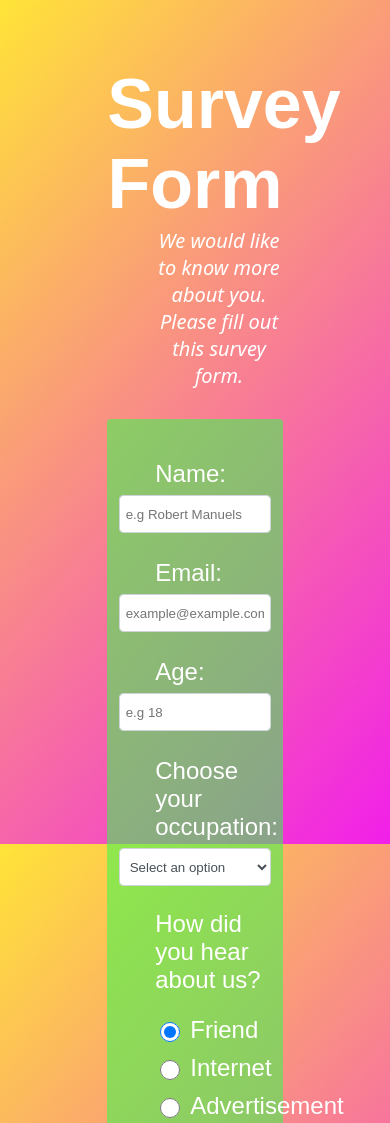
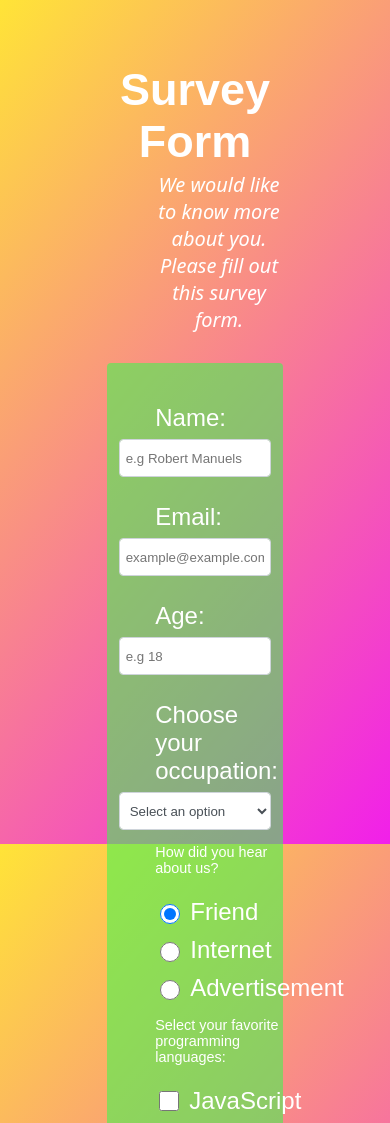
Before and after one commit to aKsShBloOd/survey-form, a plain HTML site: page index.html in a window 390 px wide. Shown: the top 1123 px of the page. Drawn offline with Linux system fonts and the light colour scheme; a web font is replaced by a local one.

Commit message:
Update styles.css

```diff
--- a/styles.css
+++ b/styles.css
@@ -143,3 +143,15 @@ textarea {
         max-width: 540px;
     }
 }
+
+@media (max-width: 480px) {
+    .container {
+        max-width: 540px;
+    }
+    h1 {
+        font-size: 45px;
+    }
+    p {
+        font-size: 0.9rem;
+    }
+}
```
